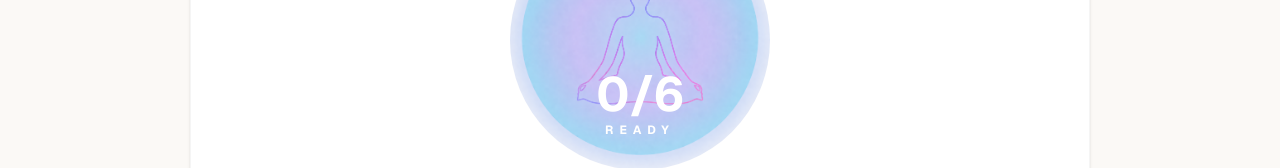
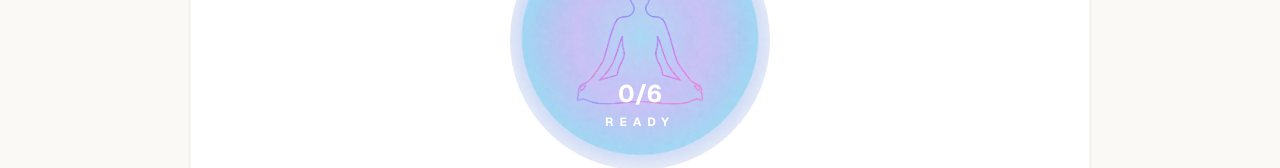
Before and after one commit to Pratish978/Kaalai1, a Next.js app: page /Meditation in a window 1280 px wide. Shown: the part 445-613 px from the top of the page. Built offline with nearby package versions, Linux system fonts and the light colour scheme; a web font is replaced by a local one.

Commit message:
Initial commit

```diff
--- a/src/app/components/Meditation/BreathingCircle.tsx
+++ b/src/app/components/Meditation/BreathingCircle.tsx
@@ -190,7 +190,7 @@
           </div>
 
           <div className="absolute inset-0 z-20 flex flex-col items-center justify-center pointer-events-none translate-y-10 md:translate-y-16">
-            <div className="text-4xl md:text-5xl font-bold text-white">
+            <div className="text-4xl md:text-2xl font-bold text-white">
               {breathsCompleted}/{breaths}
             </div>
             <div className="text-[10px] md:text-xs font-bold text-white uppercase tracking-[0.3em] md:tracking-[0.5em] mt-1">
```
